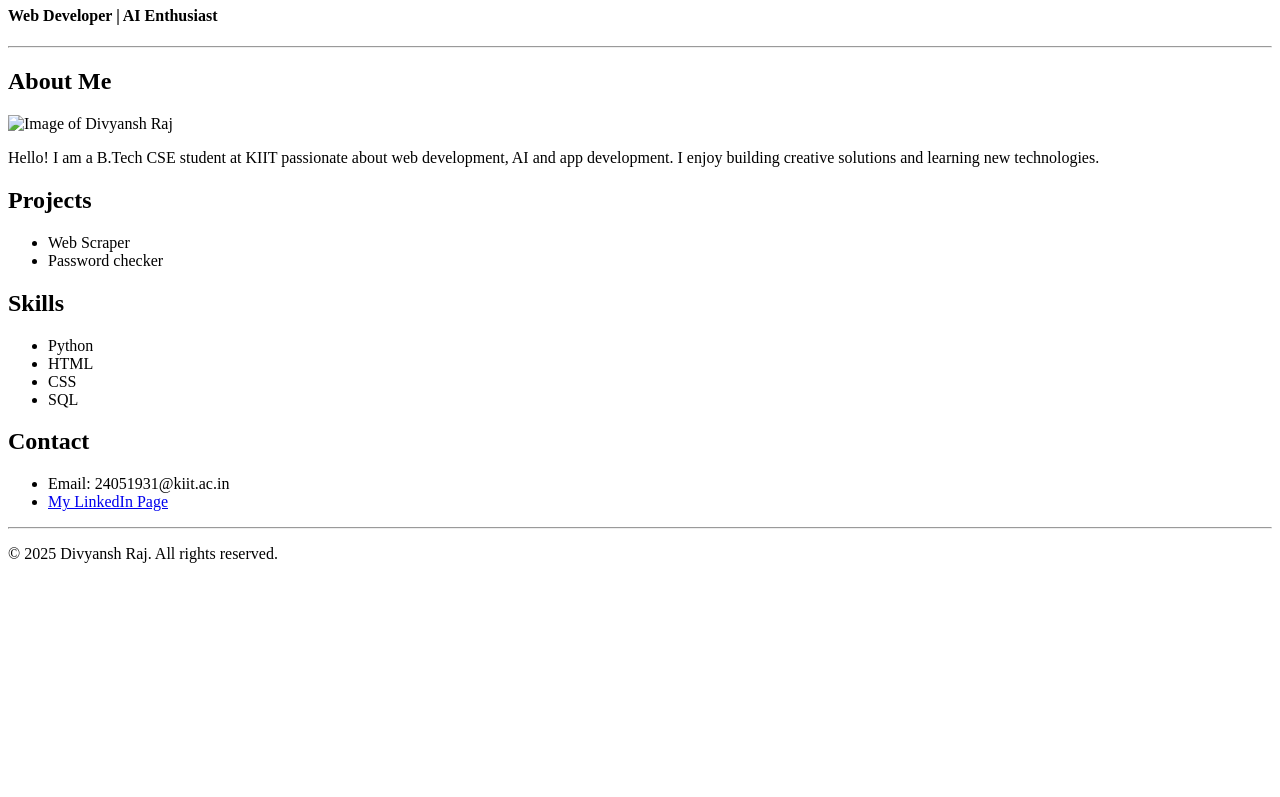
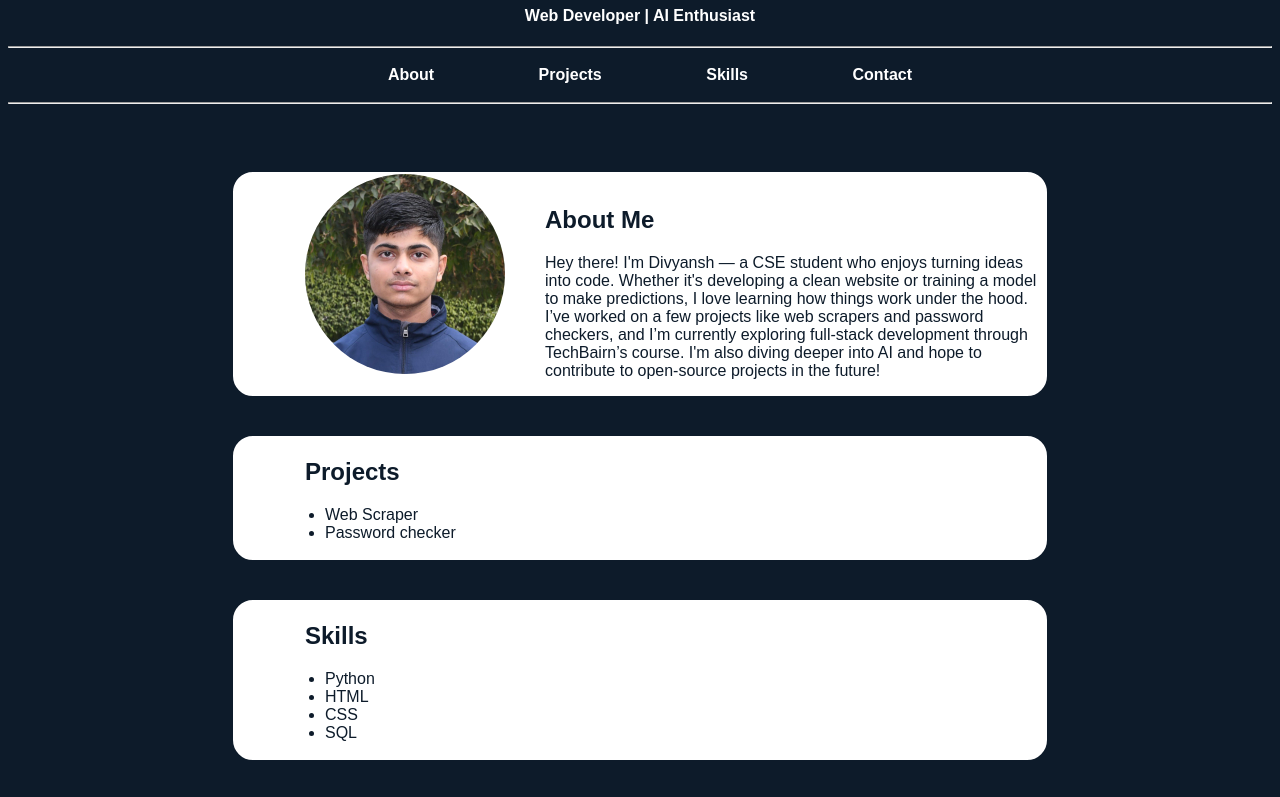
Before and after one commit to divyanshrajrath/portfolio, a plain HTML site: page index.html in a window 1280 px wide. Shown: the part 73-870 px from the top of the page. Before the commit the page ends 800 px from the top, so only its background shows below. Drawn offline with Linux system fonts and the light colour scheme.

Commit message:
final(probably) design completed

```diff
--- a/css/style.css
+++ b/css/style.css
@@ -0,0 +1,98 @@
+html{
+    scroll-behavior: smooth;
+}
+
+body{
+    background: #0D1B2A;
+    color: #0D1B2A;
+    font-family: Arial;
+}
+
+.container{
+    max-width: 900px;
+    margin: auto;
+    padding: 20px;
+}
+
+header{
+    justify-items: center;
+    font-family: Arial;
+    color: white;
+}
+
+nav{
+    background-color: #0D1B2A;
+    padding:10px;
+    width: 100%;
+    text-align: center;
+    font-weight: bold;
+}
+
+nav a{
+    color: white;
+    justify-content: space-between;
+    margin: 50px;
+}
+
+nav a:hover{
+    text-decoration: underline;
+}
+
+section{
+    border: 2px white solid;
+    width: 90%;
+    margin: auto;
+    margin-top: 40px;
+    border-radius: 20px;
+    background-color: white;
+}
+
+img{
+    width:200px;
+    margin-left: 70px;
+    border-radius: 200px;
+    float:left;
+    margin-right: 40px;
+}
+
+h2{
+    margin-left:70px;
+    color: #0D1B2A;
+}
+p{
+    margin-left: 70px;
+    color: #0D1B2A;
+}
+ul{
+    margin-left: 50px;
+    color: #0D1B2A;
+}
+.spec{
+    margin-left: 70px;
+    justify-items: left;
+}
+
+.brief{
+    float: right;
+    width:50%;
+}
+
+footer{
+    justify-items: center;
+    padding:15px
+}
+
+.foot{
+    color: white;
+}
+
+.about{
+    height:220px;
+}
+
+a{
+    text-decoration: none;
+}
+a:hover{
+    text-decoration: underline;
+}
--- a/index.html
+++ b/index.html
@@ -12,17 +12,28 @@
         <h1 class="name">Divyansh Raj</h1>
         <h4 class="goal">Web Developer | AI Enthusiast</h4>
     </header>
+
     <hr>
 
-    <section class="about">
+    <nav>
+        <a href="#about">About</a>
+        <a href="#projects">Projects</a>
+        <a href="#skills">Skills</a>
+        <a href="#contact">Contact</a>
+    </nav>
+
+    <hr>
+
+    <div class="container">
+        <section class="about" id="about">
+            <img src="img/profile.jpeg" alt="Image of Divyansh Raj">
+            <p class="brief">
                 <h2 class="heading">About Me</h2>
-        <img src="img/profi.jpeg" alt="Image of Divyansh Raj">
-        <p class="brief">
-            Hello! I am a B.Tech CSE student at KIIT passionate about web development, AI and app development. I enjoy building creative solutions and learning new technologies.
+                <p class="spec">Hey there! I'm Divyansh — a CSE student who enjoys turning ideas into code. Whether it's developing a clean website or training a model to make predictions, I love learning how things work under the hood. I’ve worked on a few projects like web scrapers and password checkers, and I’m currently exploring full-stack development through TechBairn’s course. I'm also diving deeper into AI and hope to contribute to open-source projects in the future!</p>
             </p>
         </section>
 
-    <section class="projects">
+        <section class="projects" id="projects">
             <h2 class="heading">Projects</h2>
             <p class="pro">
                 <ul>
@@ -32,7 +43,7 @@
             </p>
         </section>
 
-    <section class="skills">
+        <section class="skills" id="skills">
             <h2 class="heading">Skills</h2>
             <p class="skill">
                 <ul>
@@ -44,7 +55,7 @@
             </p>
         </section>
 
-    <section class="contact">
+        <section class="contact" id="contact">
             <h2 class="heading">Contact</h2>
             <p>
                 <ul>
@@ -53,9 +64,11 @@
                 </ul>
             </p>
         </section>
+    </div>
+
     <hr>
     <footer>
-       <p>&copy; 2025 Divyansh Raj. All rights reserved.</p>
+       <p class="foot">&copy; 2025 Divyansh Raj. All rights reserved.</p>
     </footer>
 
 </body>
```
Lines whose indentation alone changed are shown as unchanged.
